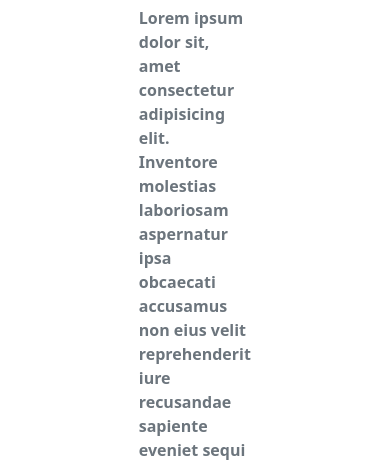
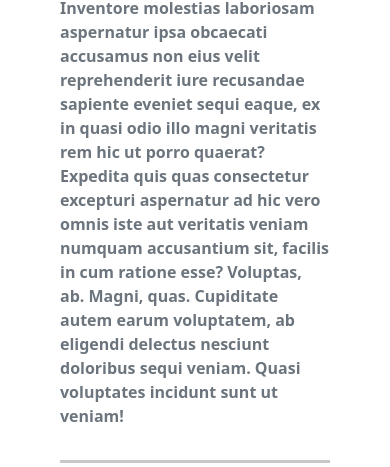
Before and after one commit to Renad-Hazem/Dokan, a plain HTML site: page aboutUs.html in a window 390 px wide. Shown: the part 1074-1541 px from the top of the page. Drawn offline with Linux system fonts and the light colour scheme.

Commit message:
Update aboutUs.html

```diff
--- a/aboutUs.html
+++ b/aboutUs.html
@@ -113,7 +113,7 @@
               <img src="styles/media/about-left-image.jpg" width="100%" />
             </div>
             <div
-              class="text d-flex flex-column align-items-center justify-content-center col-5"
+              class="text d-flex flex-column align-items-center justify-content-center col-12 col-md-5"
             >
               <h1 class="text-capitalize fw-bold myh1">about us</h1>
               <p class="text-secondary fw-semibold my-3 text-md-center">
```
